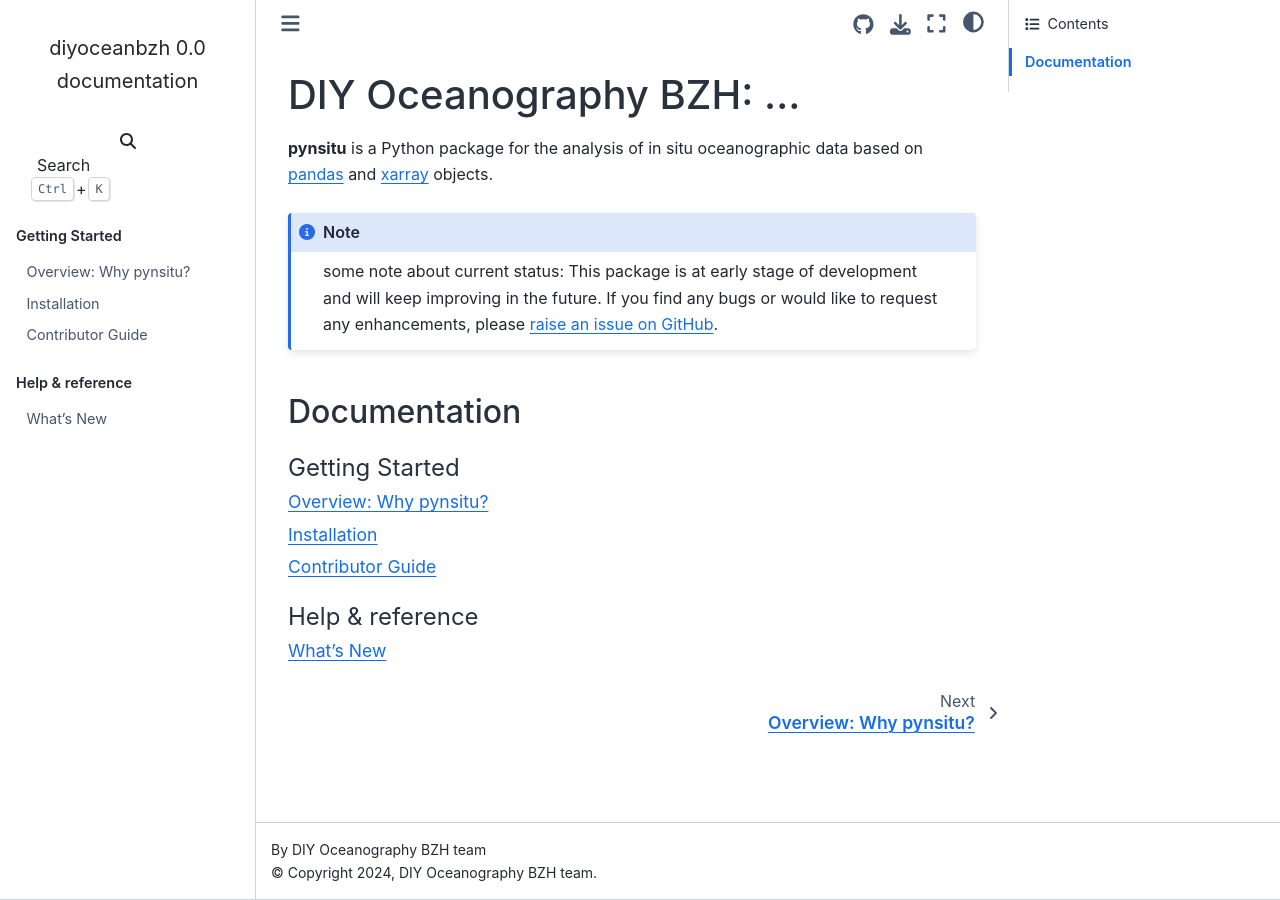
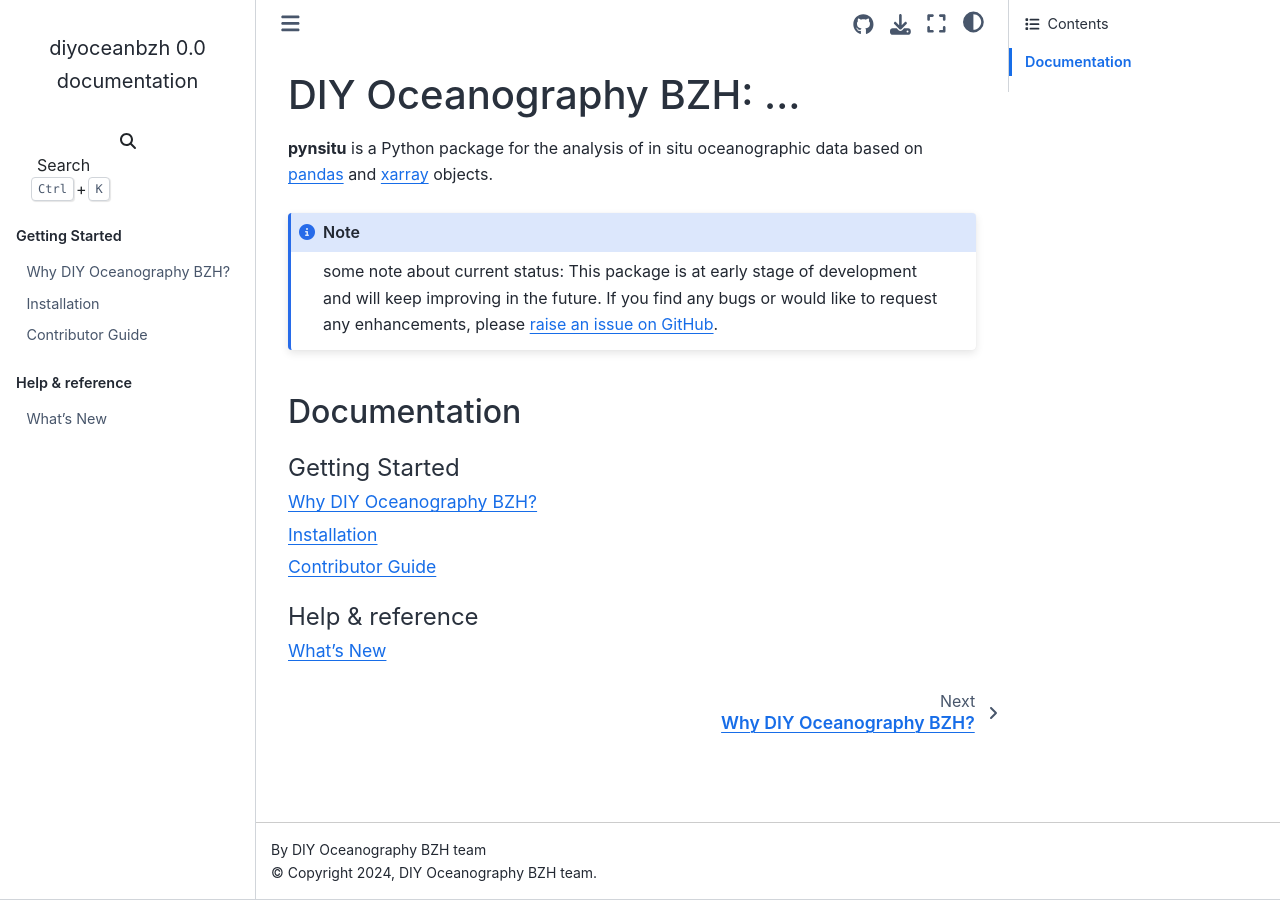
Before and after one commit to DIYOceanography/DIYOceanography_BZH, a Sphinx documentation site: the page built from docs/index.rst, in a window 1280 px wide. Built offline with Sphinx 7.4.7 and the Sphinx Book theme 1.1.4, drawn with Linux system fonts in a browser that asks for light colours.

Commit message:
wip docs update

```diff
--- a/docs/why-DIY-Oceanography-BZH.rst
+++ b/docs/why-DIY-Oceanography-BZH.rst
@@ -1,4 +1,4 @@
-Overview: Why pynsitu?
+Why DIY Oceanography BZH?
 ===================
 
 To be updated
```
Also changed, not shown: README.md (+2 -2 lines).
